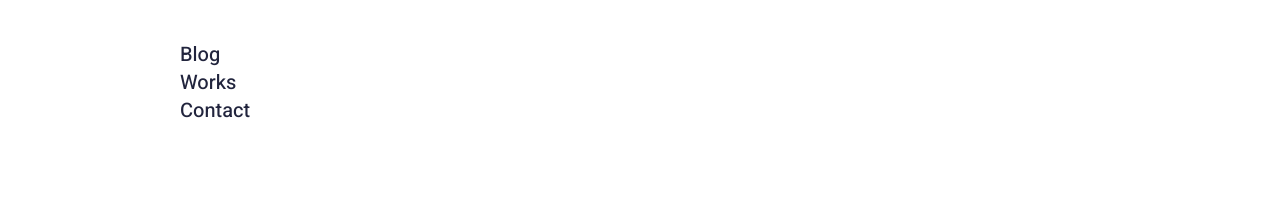
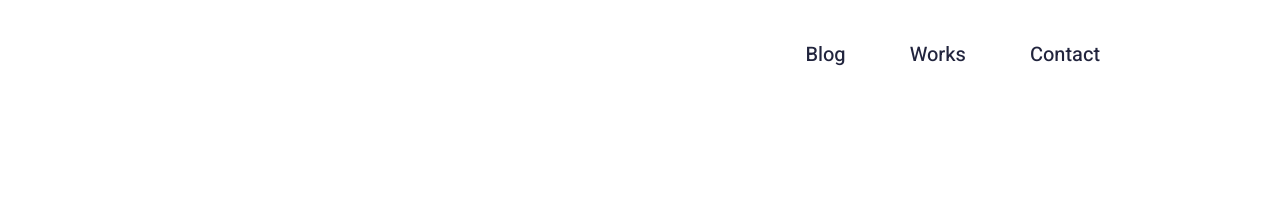
Before and after one commit to Ctuanphuong/WE2022-Assignment, a website built with Vite: page index.html in a window 1280 px wide. Shown: the top 197 px of the page. Built offline with nearby package versions, Linux system fonts and the light colour scheme.

Commit message:
update code

```diff
--- a/index.html
+++ b/index.html
@@ -27,7 +27,7 @@
         </button>
         </div>
         <div>
-            <ul class="flex justify-end hidden md:block pt-2" id="menu">
+            <ul class="md:flex flex justify-end hidden md:block pt-2" id="menu">
                 <li>
                     <a href="blog.html" class="mx-8 font-medium md:text-xl text-base hover:text-[#FF6464]">
                         Blog
```
